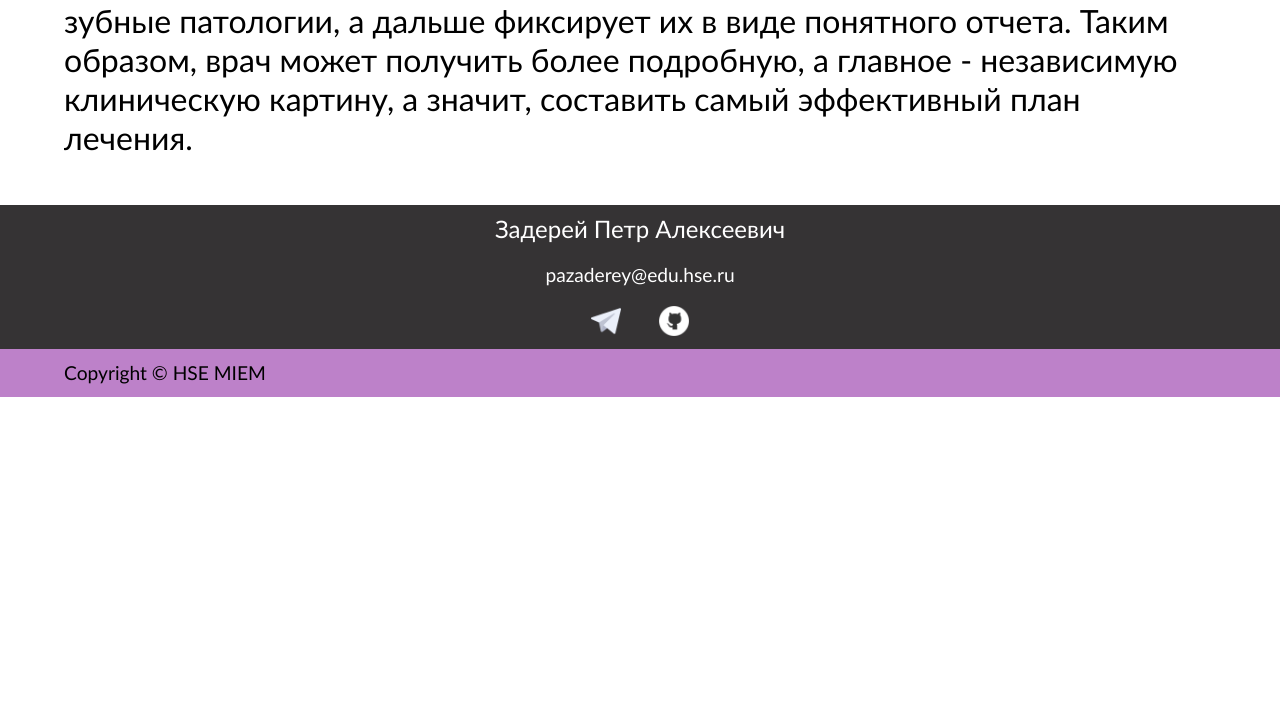
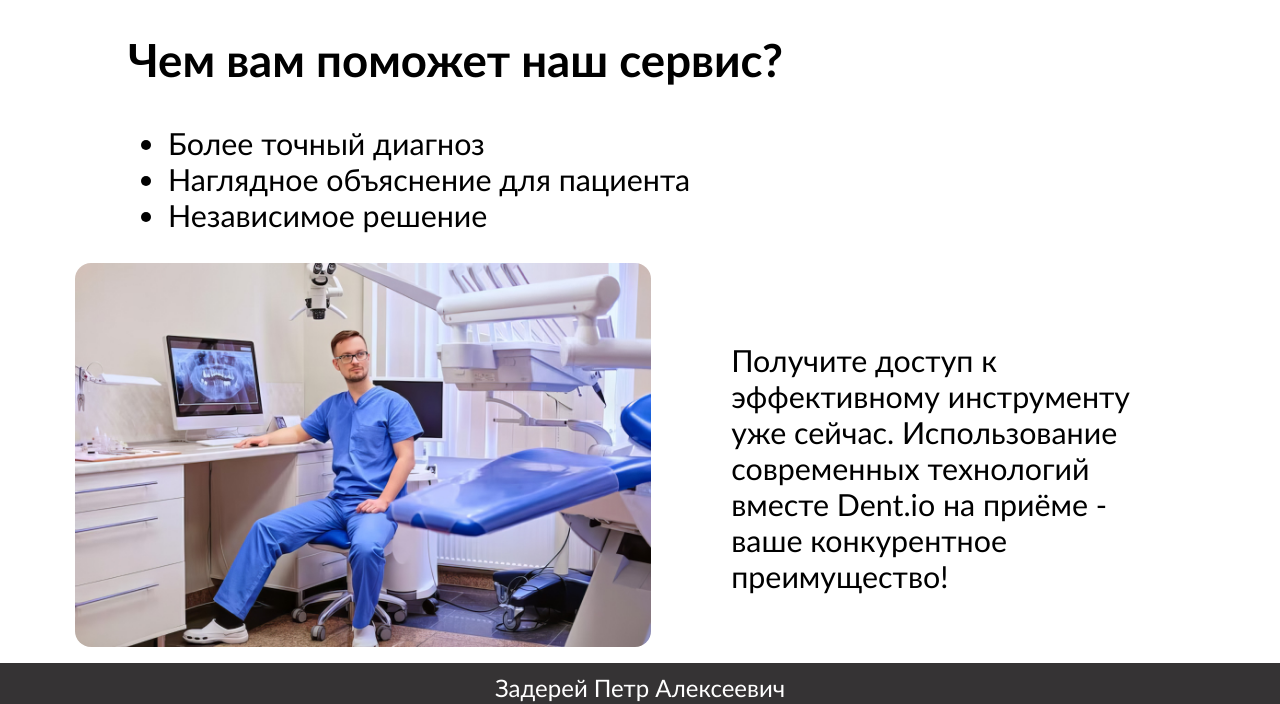
Before and after one commit to pazaderey/web-stomatology, a website: page public/html/index.html in a window 1280 px wide. Shown: the part 767-1471 px from the top of the page. Before the commit the page ends 1164 px from the top, so only its background shows below. Drawn offline with Linux system fonts and the light colour scheme.

Commit message:
✨ Add another section

```diff
--- a/public/css/index.css
+++ b/public/css/index.css
@@ -22,30 +22,43 @@ section {
   width: 90%;
 }
 
-section > p {
-  font-size: 2rem;
+section.main-pros {
+  padding-left: 10%;
 }
 
-section.main-slider {
+section {
+  font-size: 1.9rem;
+}
+
+section.flexrow-container {
   display: flex;
   flex-direction: row;
   flex-wrap: wrap;
   justify-content: space-around;
 }
 
-section.main-slider p {
-  max-width: 25rem;
+section.flexrow-container p {
+  max-width: 26rem;
   margin-top: auto;
   padding-bottom: 2%;
   padding-left: 5%;
   padding-right: 5%;
 }
 
+section.flexrow-container > img {
+  position: relative;
+  border-radius: 1rem;
+  width: 50%;
+  min-width: 300px;
+  min-height: 200px;
+  overflow: hidden;
+}
+
 .slider-container {
   position: relative;
+  width: 50%;
   min-width: 300px;
   min-height: 200px;
-  aspect-ratio: 16/9;
   overflow: hidden;
 }
 
@@ -58,6 +71,7 @@ section.main-slider p {
   width: 100%;
   height: 100%;
   object-fit: cover;
+  border-radius: 1rem;
 }
 
 .prev-button,
--- a/public/html/index.html
+++ b/public/html/index.html
@@ -17,7 +17,7 @@
 
     <main>
         <h1>Искусственный интеллект для стоматологов</h1>
-        <section class="main-slider">
+        <section class="flexrow-container">
             <p>
                 Наше приложение поможет точнее диагностировать заболевания ротовой полости по
                 панорамным рентгеновским снимкам. Оно поможет как начинающим специалистам, так и
@@ -33,12 +33,26 @@
                 <button class="next-button" aria-label="Посмотреть следующий слайд">&gt</button>
             </div>
         </section>
-        <section>
+        <section class="main-pros">
             <p>
                 Данные компьютерной томографии выгружается в программу с искусственным интеллектом,
                 которая умеет сканировать и диагностировать зубные патологии, а дальше фиксирует
                 их в виде понятного отчета. Таким образом, врач может получить более подробную, а
                 главное - независимую клиническую картину, а значит, составить самый эффективный план лечения.
+            </p>
+            <h2>Чем вам поможет наш сервис?</h2>
+            <ul>
+                <li>Более точный диагноз</li>
+                <li>Наглядное объяснение для пациента</li>
+                <li>Независимое решение</li>
+            </ul>
+        </section>
+        <section class="flexrow-container">
+            <img src="../img/dentist-img.jpg"/>
+            <p>
+                Получите доступ к эффективному инструменту уже сейчас.
+                Использование современных технологий вместе Dent.io
+                на приёме - ваше конкурентное преимущество!
             </p>
         </section>
     </main>
```
Also changed, not shown: public/img/dentist-img.jpg (added).
